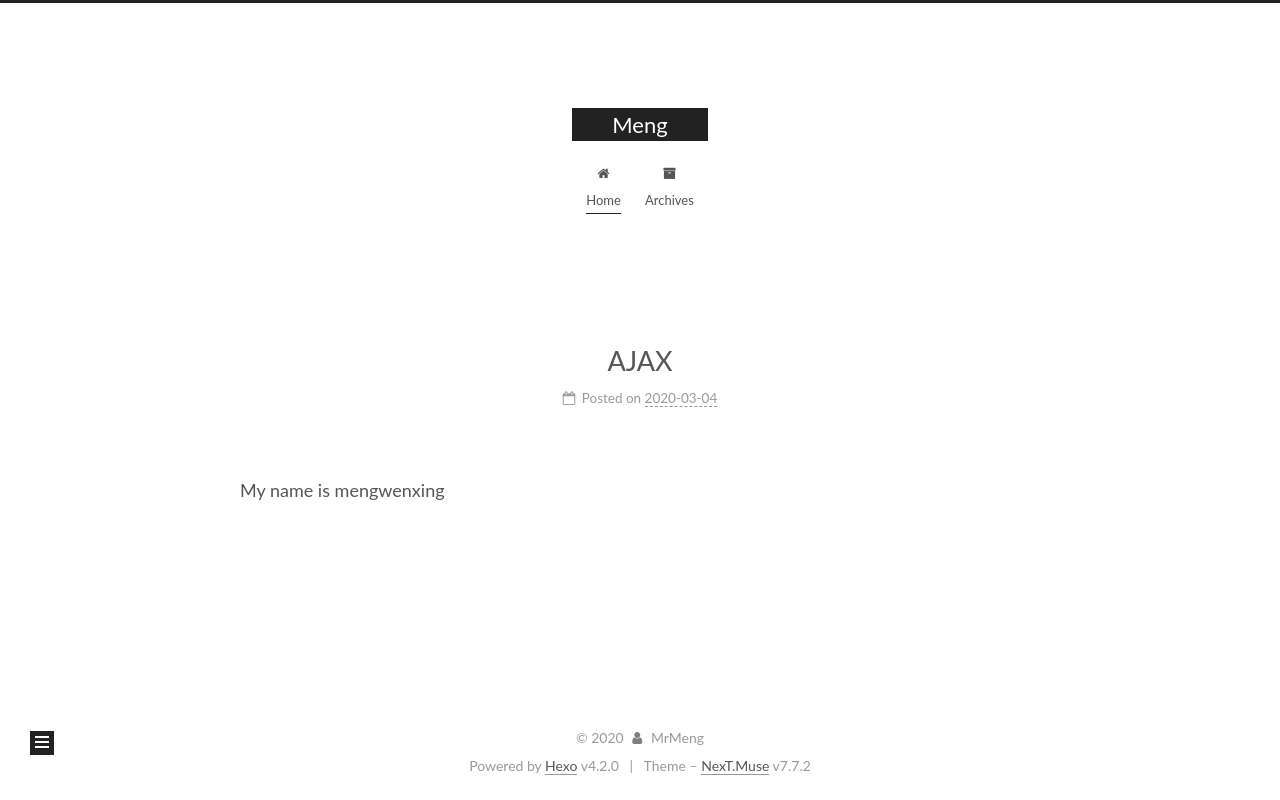
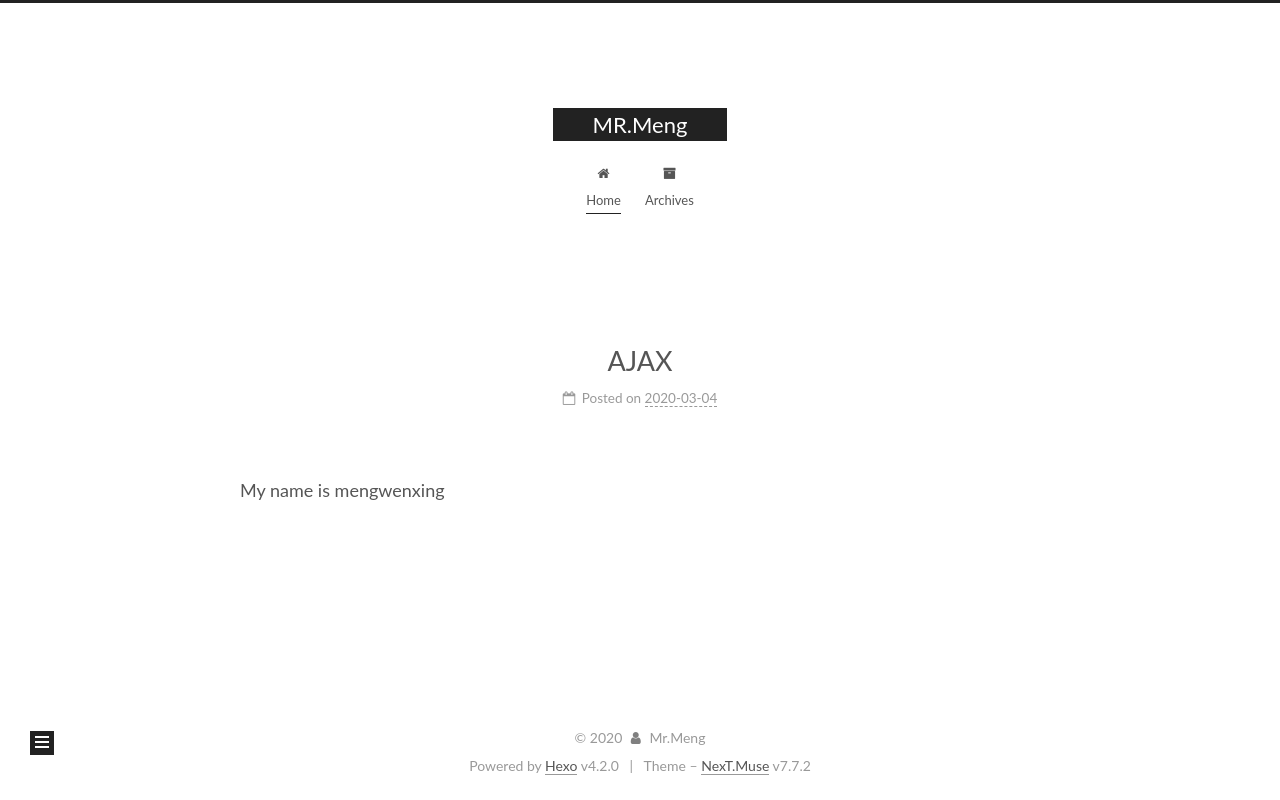
Before and after one commit to usermeng1234/usermeng1234.github.io, a plain HTML site: page index.html in a window 1280 px wide. Drawn offline with Linux system fonts and the light colour scheme.

Commit message:
Site updated: 2020-03-04 14:29:00

```diff
--- a/index.html
+++ b/index.html
@@ -21,11 +21,11 @@
   </script>
 
   <meta property="og:type" content="website">
-<meta property="og:title" content="Meng">
+<meta property="og:title" content="MR.Meng">
 <meta property="og:url" content="http://yoursite.com/index.html">
-<meta property="og:site_name" content="Meng">
+<meta property="og:site_name" content="MR.Meng">
 <meta property="og:locale" content="en_US">
-<meta property="article:author" content="MrMeng">
+<meta property="article:author" content="Mr.Meng">
 <meta name="twitter:card" content="summary">
 
 <link rel="canonical" href="http://yoursite.com/">
@@ -40,7 +40,7 @@
   };
 </script>
 
-  <title>Meng</title>
+  <title>MR.Meng</title>
 
 
 
@@ -92,7 +92,7 @@
     <div>
       <a href="/" class="brand" rel="start">
         <span class="logo-line-before"><i></i></span>
-        <span class="site-title">Meng</span>
+        <span class="site-title">MR.Meng</span>
         <span class="logo-line-after"><i></i></span>
       </a>
     </div>
@@ -148,12 +148,12 @@
 
     <span hidden itemprop="author" itemscope itemtype="http://schema.org/Person">
       <meta itemprop="image" content="/images/avatar.gif">
-      <meta itemprop="name" content="MrMeng">
+      <meta itemprop="name" content="Mr.Meng">
       <meta itemprop="description" content="">
     </span>
 
     <span hidden itemprop="publisher" itemscope itemtype="http://schema.org/Organization">
-      <meta itemprop="name" content="Meng">
+      <meta itemprop="name" content="MR.Meng">
     </span>
       <header class="post-header">
         <h1 class="post-title" itemprop="name headline">
@@ -258,7 +258,7 @@
 
       <div class="site-overview-wrap sidebar-panel">
         <div class="site-author motion-element" itemprop="author" itemscope itemtype="http://schema.org/Person">
-  <p class="site-author-name" itemprop="name">MrMeng</p>
+  <p class="site-author-name" itemprop="name">Mr.Meng</p>
   <div class="site-description" itemprop="description"></div>
 </div>
 <div class="site-state-wrap motion-element">
@@ -296,7 +296,7 @@
   <span class="with-love">
     <i class="fa fa-user"></i>
   </span>
-  <span class="author" itemprop="copyrightHolder">MrMeng</span>
+  <span class="author" itemprop="copyrightHolder">Mr.Meng</span>
 </div>
   <div class="powered-by">Powered by <a href="https://hexo.io/" class="theme-link" rel="noopener" target="_blank">Hexo</a> v4.2.0
   </div>
```
Also changed, not shown: archives/2020/03/index.html (+7 -7 lines), archives/2020/index.html (+7 -7 lines), archives/index.html (+7 -7 lines), article/index.html (+8 -8 lines).
